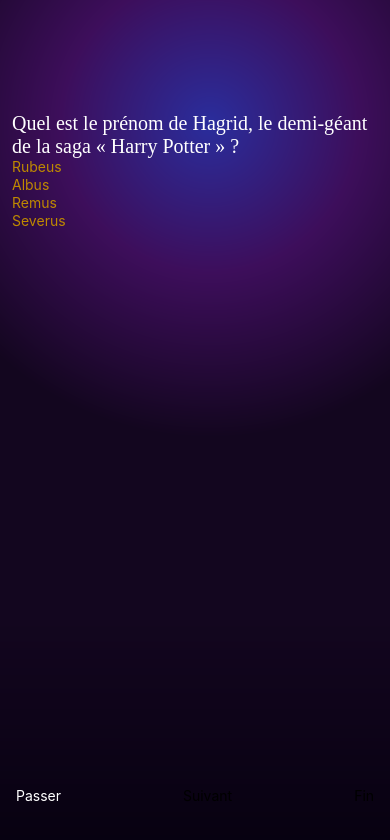
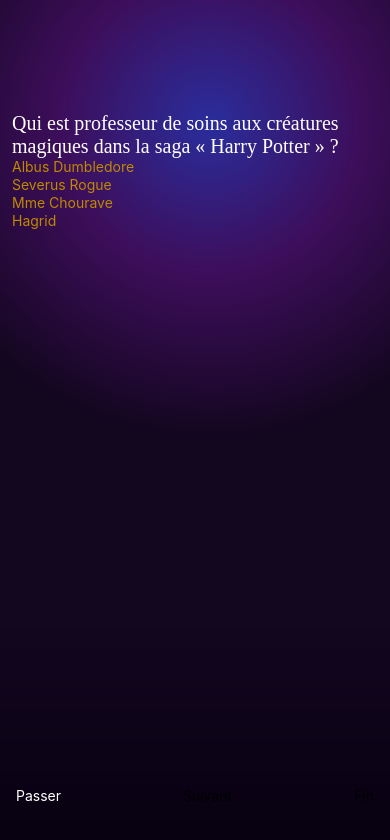
Before and after one commit to Antoine-Lrt/Cine-Quiz, a React Native app: screen /Quiz in a window 390 px wide. Shown: the top 840 px of the page. Built offline with nearby package versions, Linux system fonts and the light colour scheme; some icons are missing.

Commit message:
randomQuestionWIthColorAndValidation

```diff
--- a/src/components/organisms/QuestionResponse.jsx
+++ b/src/components/organisms/QuestionResponse.jsx
@@ -8,7 +8,11 @@
 
 function QuestionResponse(){
     const allQuestions = data;
-    const [currentQuestionIndex, setCurrentQuestionIndex] = useState(47);
+    const randomNumber = (min, max) => {
+      return Math.floor(Math.random() * (max - min + 1)) + min;
+    }
+
+    const [currentQuestionIndex, setCurrentQuestionIndex] = useState((randomNumber(0, 50)));
     const [currentOptionSelect, setCurrentOptionSelect] = useState(null);
     const [goodtOption, setGoodOption] = useState(null);
     const [OptionDisable, setOptionDisable] =useState(false);
@@ -63,7 +67,7 @@
             ?'#1d5819'
             :options==currentOptionSelect
             ? '#7e1a16'
-            :'#ffedbf'}
+            :'#bf8900'}
             style={styles.buttonResponse}
             >
 
```
